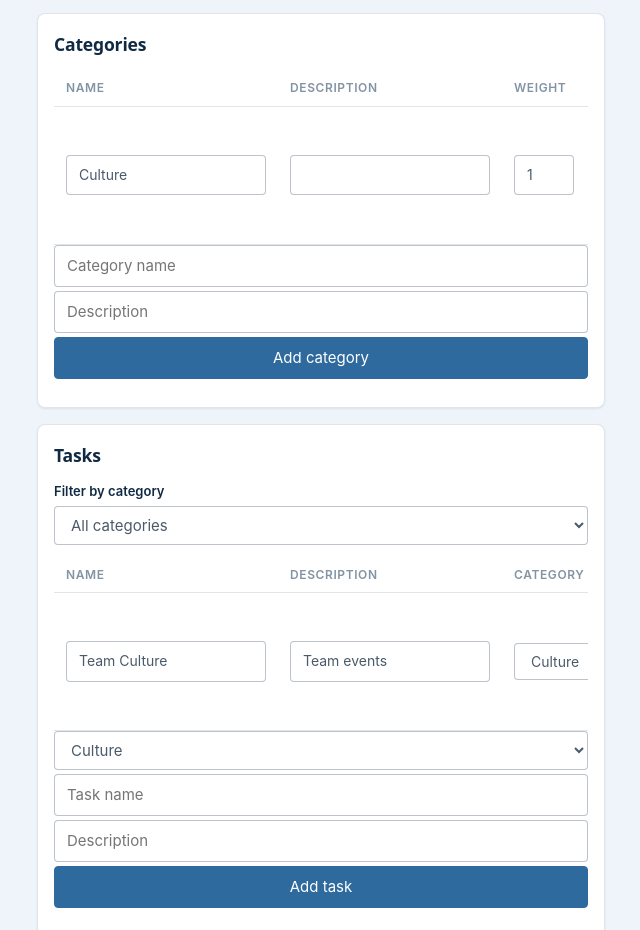
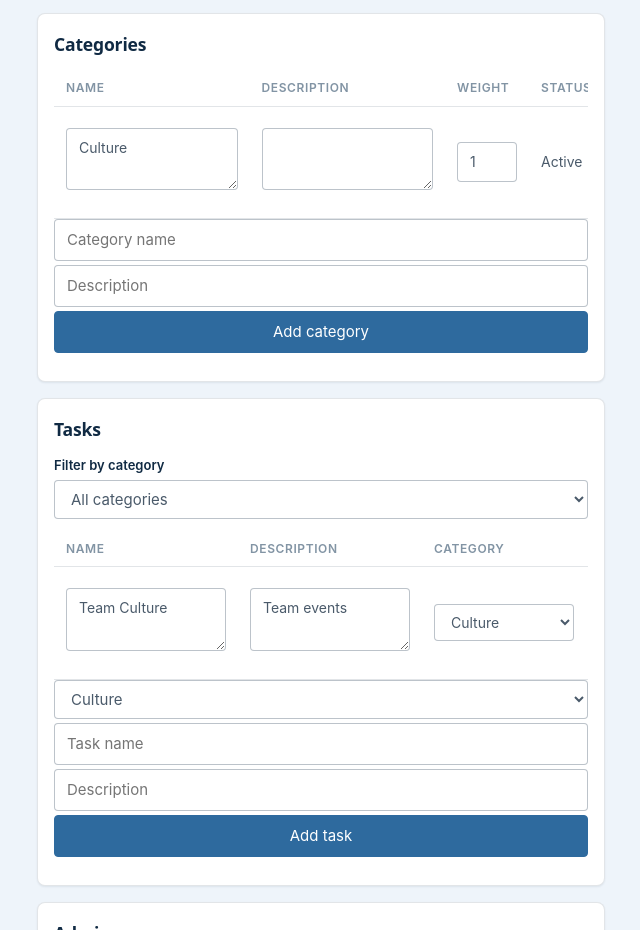
Before and after one commit to detronics-apps/LedgerApp, a website with bundled scripts: page dev/harness.html in a window 1280 px wide. Shown: the part 2956-3886 px from the top of the page, without its empty margins (319-959 px from the left). Built offline with nearby package versions, Linux system fonts and the light colour scheme.

Commit message:
Wrap task/category name and description as textareas, compact row actions
Name/description were single-line inputs that visually truncated long
text with no way to read the rest. They're now 2-row textareas that
wrap. The Save/Archive/Delete buttons were also overflowing past the
table edge - they're now a small flex-wrapped group capped at 90px so
they stay fully visible instead of getting clipped.

Co-Authored-By: Claude Sonnet 5 <noreply@anthropic.com>

```diff
--- a/css/components.css
+++ b/css/components.css
@@ -71,9 +71,12 @@ input, select, textarea {
 table.table { width: 100%; min-width: 640px; border-collapse: collapse; font-size: 14px; }
 table.table th, table.table td { text-align: left; padding: var(--space-2) var(--space-3); border-bottom: 1px solid var(--border); }
 table.table th { color: var(--text-faint); font-weight: 600; font-size: 12px; text-transform: uppercase; letter-spacing: 0.05em; }
-table.table td input[type="text"] { width: 100%; min-width: 200px; box-sizing: border-box; }
+table.table td textarea { width: 100%; min-width: 160px; box-sizing: border-box; font: inherit; resize: vertical; }
 table.table td input[type="number"] { width: 60px; min-width: 0; }
 table.table td select { min-width: 140px; }
+
+.row-actions { display: flex; flex-wrap: wrap; gap: var(--space-1); max-width: 90px; }
+.row-actions .btn { padding: var(--space-1) var(--space-2); font-size: 12px; }
 
 .checkbox-row { display: flex; align-items: center; gap: var(--space-2); font-weight: 400; }
 
--- a/js/ui/admin-manage.js
+++ b/js/ui/admin-manage.js
@@ -1,38 +1,46 @@
 import { el, field, select, clear, toast } from './dom.js';
+
+function textField(value) {
+  return el('textarea', { rows: '2', text: value });
+}
+
+function rowActions(item, onSave, onToggleArchive, onDelete) {
+  return el('td', {}, el('div', { class: 'row-actions' }, [
+    el('button', { type: 'button', class: 'btn', text: 'Save', on: { click: onSave } }),
+    el('button', {
+      type: 'button', class: 'btn', text: item.archived ? 'Unarchive' : 'Archive',
+      on: { click: onToggleArchive },
+    }),
+    onDelete ? el('button', {
+      type: 'button', class: 'btn btn-danger', text: 'Delete',
+      disabled: item.entryCount > 0,
+      title: item.entryCount > 0 ? 'Has logged entries - archive instead of deleting.' : '',
+      on: { click: onDelete },
+    }) : null,
+  ]));
+}
 
 function editableRow(item, fields, onUpdate, onDelete) {
   const inputs = {};
   const row = el('tr', {}, [
     ...fields.map(({ key, type = 'text' }) => {
-      const input = el('input', { type, value: item[key], title: type === 'text' ? item[key] : undefined });
+      const input = type === 'text' ? textField(item[key]) : el('input', { type, value: item[key] });
       inputs[key] = input;
       return el('td', {}, input);
     }),
     el('td', { text: item.archived ? 'Archived' : 'Active' }),
-    el('td', {}, [
-      el('button', {
-        type: 'button', class: 'btn', text: 'Save',
-        on: {
-          click: () => {
+    rowActions(
+      item,
+      () => {
         const patch = {};
         for (const { key, type } of fields) {
           patch[key] = type === 'number' ? Number(inputs[key].value) : inputs[key].value;
         }
         onUpdate(item.id, patch).then(() => toast('Saved.'));
       },
-        },
-      }),
-      el('button', {
-        type: 'button', class: 'btn', text: item.archived ? 'Unarchive' : 'Archive',
-        on: { click: () => onUpdate(item.id, { archived: !item.archived }).then(() => toast('Updated.')) },
-      }),
-      onDelete ? el('button', {
-        type: 'button', class: 'btn btn-danger', text: 'Delete',
-        disabled: item.entryCount > 0,
-        title: item.entryCount > 0 ? 'Has logged entries - archive instead of deleting.' : '',
-        on: { click: () => onDelete(item.id).then(() => toast('Deleted.')) },
-      }) : null,
-    ]),
+      () => onUpdate(item.id, { archived: !item.archived }).then(() => toast('Updated.')),
+      onDelete ? () => onDelete(item.id).then(() => toast('Deleted.')) : null,
+    ),
   ]);
   return row;
 }
@@ -69,8 +77,8 @@ function categoriesPanel(categories, { onCreateCategory, onUpdateCategory, onDel
 }
 
 function taskRow(task, categories, onUpdateTask, onDeleteTask) {
-  const nameInput = el('input', { type: 'text', value: task.name, title: task.name });
-  const descInput = el('input', { type: 'text', value: task.description, title: task.description });
+  const nameInput = textField(task.name);
+  const descInput = textField(task.description);
   const weightInput = el('input', { type: 'number', value: task.weight });
   const categorySelect = select(categories.map((c) => ({ value: c.id, label: c.name })), task.categoryId, () => {});
 
@@ -80,27 +88,15 @@ function taskRow(task, categories, onUpdateTask, onDeleteTask) {
     el('td', {}, categorySelect),
     el('td', {}, weightInput),
     el('td', { text: task.archived ? 'Archived' : 'Active' }),
-    el('td', {}, [
-      el('button', {
-        type: 'button', class: 'btn', text: 'Save',
-        on: {
-          click: () => onUpdateTask(task.id, {
+    rowActions(
+      task,
+      () => onUpdateTask(task.id, {
         name: nameInput.value, description: descInput.value,
         categoryId: categorySelect.value, weight: Number(weightInput.value),
       }).then(() => toast('Saved.')),
-        },
-      }),
-      el('button', {
-        type: 'button', class: 'btn', text: task.archived ? 'Unarchive' : 'Archive',
-        on: { click: () => onUpdateTask(task.id, { archived: !task.archived }).then(() => toast('Updated.')) },
-      }),
-      el('button', {
-        type: 'button', class: 'btn btn-danger', text: 'Delete',
-        disabled: task.entryCount > 0,
-        title: task.entryCount > 0 ? 'Has logged entries - archive instead of deleting.' : '',
-        on: { click: () => onDeleteTask(task.id).then(() => toast('Deleted.')) },
-      }),
-    ]),
+      () => onUpdateTask(task.id, { archived: !task.archived }).then(() => toast('Updated.')),
+      () => onDeleteTask(task.id).then(() => toast('Deleted.')),
+    ),
   ]);
 }
 
```
Lines whose indentation alone changed are shown as unchanged.
